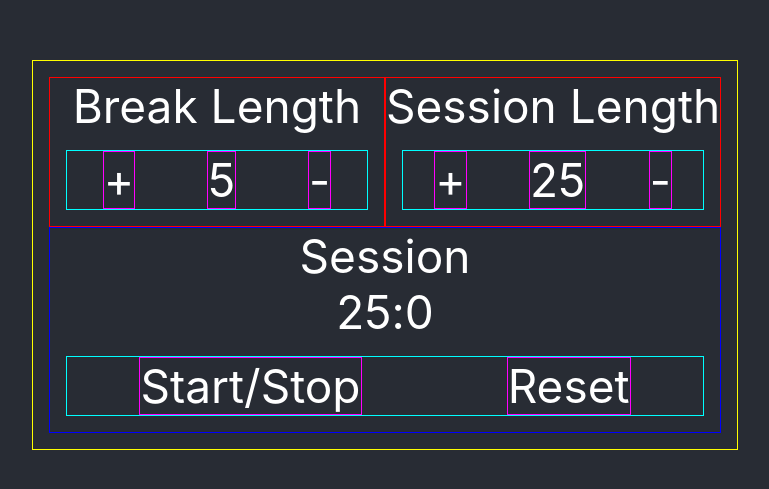
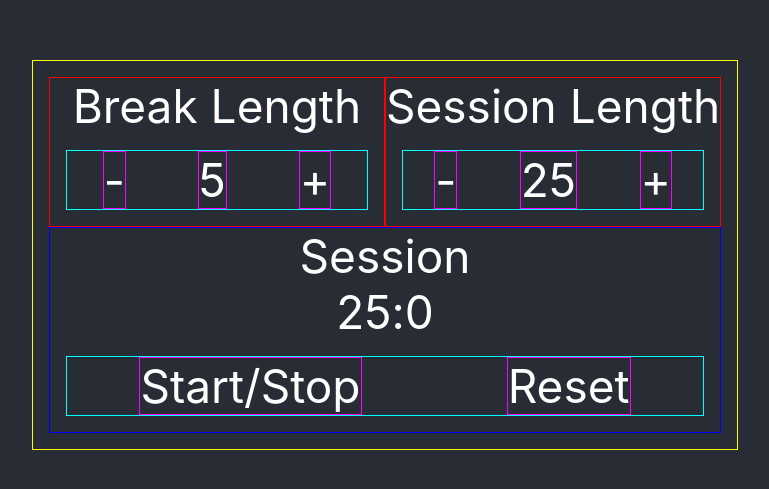
Before and after one commit to alstroemerieae/fcc-react-pomodoro, a React (Create React App) app: page / in a window 1280 px wide. Shown: the part 145-634 px from the top of the page, without its empty margins (255-1024 px from the left). Built offline with nearby package versions, Linux system fonts and the light colour scheme.

Commit message:
Add break and session decrement/increment functions

```diff
--- a/src/App.js
+++ b/src/App.js
@@ -6,12 +6,15 @@ function App() {
   const [minutes, setMinutes] = useState(25);
   const [isRunning, setIsRunning] = useState(false);
 
+  const [breakLength, setBreakLength] = useState(5);
+  const [sessionLength, setSessionLength] = useState(25);
+
   useEffect(() => {
     // Stop countdown if it reaches 00:00
-    if (minutes === 0 && seconds === 0) {
-      console.log('Stopping countdown!');
-      setIsRunning(false);
-    }
+    // if (minutes === 0 && seconds === 0) {
+    //   console.log('Stopping countdown!');
+    //   setIsRunning(false);
+    // }
     // Check if the app is set to run
     if (isRunning === true) {
       // Set seconds to 59 if they are equal to 0 (after 1 second)
@@ -57,7 +60,48 @@ function App() {
     setMinutes(25);
     // Check what another pomodoros do when the reset button is clicked
     // Do they restart the countdown on click (true), or the countdown should start after clicking Start again (false or remove setIsRunning)?
+    // Checked: delete this..
     setIsRunning(true);
+  }
+
+  const decrementBreak = () => {
+    console.log("Decrement break");
+    setBreakLength(breakLength - 1);
+  }
+
+  const incrementBreak = () => {
+    console.log("Increment break");
+    setBreakLength(breakLength + 1);
+  }
+
+  const decrementSession = () => {
+    console.log("Decrement session");
+    setSessionLength(sessionLength - 1);
+  }
+
+  const incrementSession = () => {
+    console.log("Increment session");
+    setSessionLength(sessionLength + 1);
+  }
+
+  if (sessionLength <= 0) {
+    console.log("Session has reached the minimum length (0)")
+    setSessionLength(1);
+  }
+
+  if (breakLength <= 0) {
+    console.log("Break has reached the minimum length (0)")
+    setBreakLength(1);
+  }
+
+  if (sessionLength > 60) {
+    console.log("Session has reached the maximum length (60)")
+    setSessionLength(60);
+  }
+
+  if (breakLength > 60) {
+    console.log("Break has reached the maximum length (60)")
+    setBreakLength(60);
   }
 
   return (
@@ -67,18 +111,18 @@ function App() {
         <div className="length-control">
           <div id="break-label">Break Length</div>
           <div className="break-controls">
-            <div id="break-decrement">+</div>
-            <div id="break-length">5</div>
-            <div id="break-increment">-</div>
+            <div id="break-decrement" onClick={ decrementBreak }>-</div>
+            <div id="break-length">{ breakLength }</div>
+            <div id="break-increment" onClick={ incrementBreak }>+</div>
           </div>
         </div>
         {/* Session control */}
         <div className="length-control">
           <div id="session-label">Session Length</div>
           <div className="session-controls">
-            <div id="session-decrement">+</div>
-            <div id="session-length">25</div>
-            <div id="session-increment">-</div>
+            <div id="session-decrement" onClick={ decrementSession }>-</div>
+            <div id="session-length">{ sessionLength }</div>
+            <div id="session-increment" onClick={ incrementSession }>+</div>
           </div>
         </div>
         {/* Timer display */}
```
